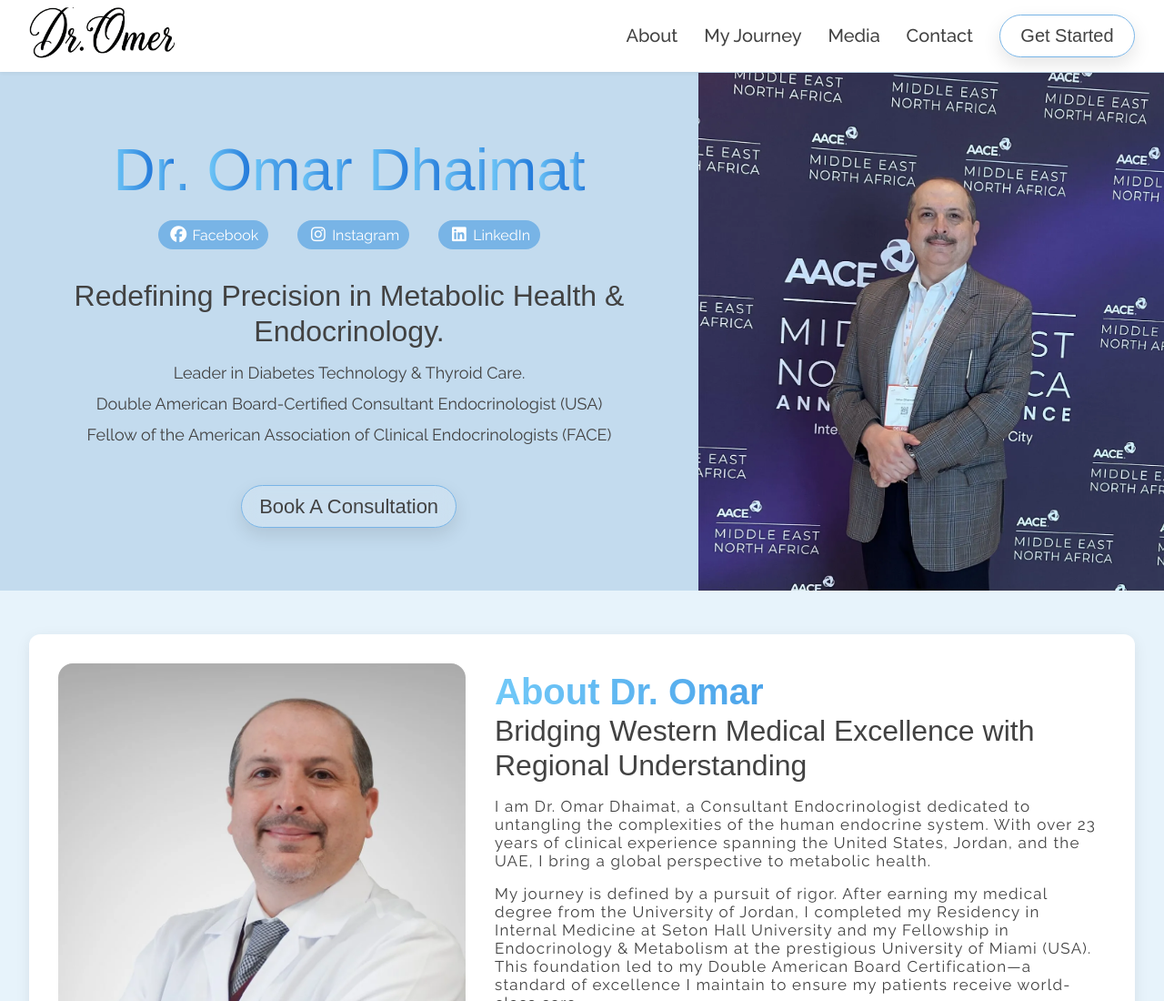
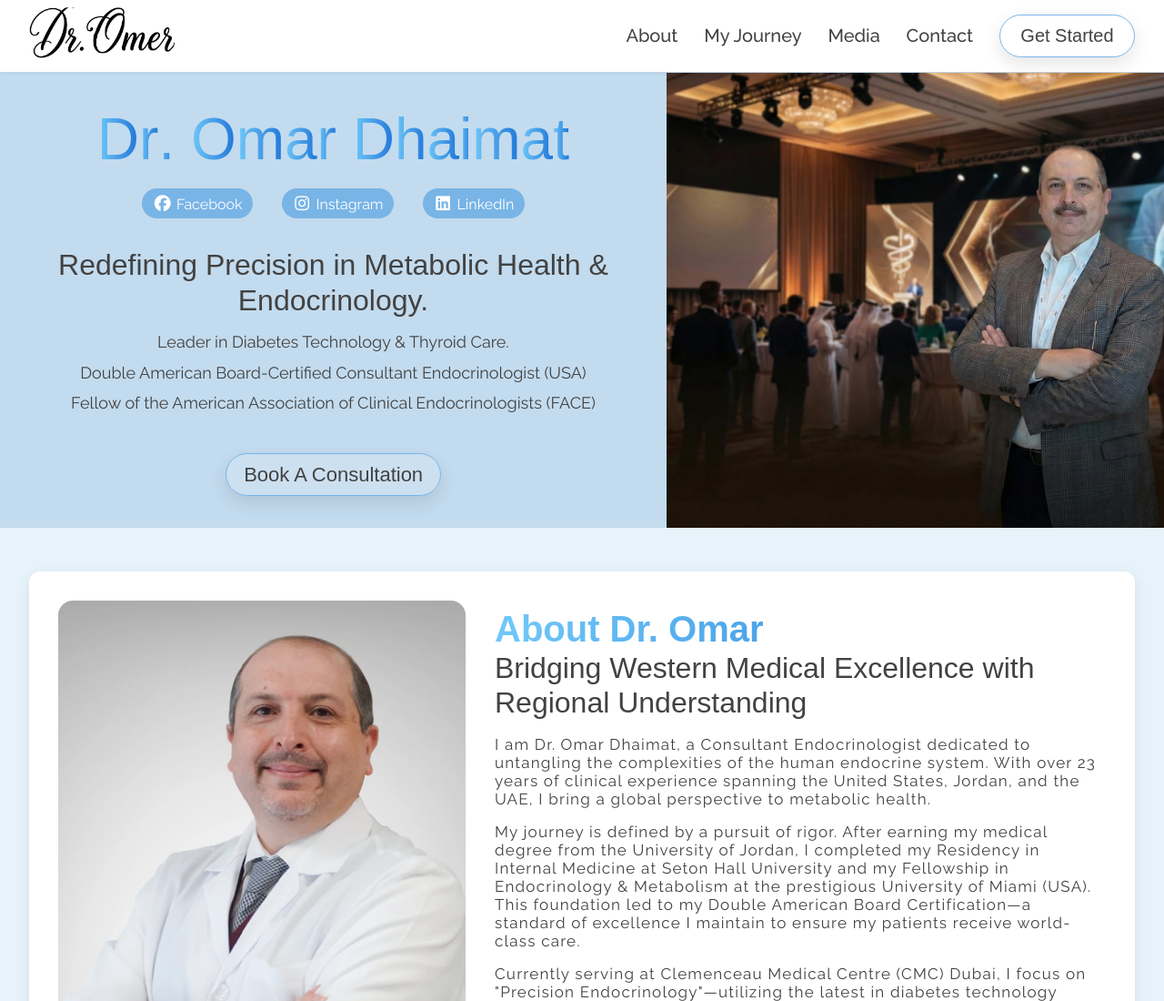
Before and after one commit to azambeigh/DrOmarPortfolio, a plain HTML site: page index.html in a window 1280 px wide. Shown: the top 1100 px of the page at 91% size. Drawn offline with Linux system fonts and the light colour scheme; a web font is replaced by a local one.

Commit message:
updated hero image

```diff
--- a/index.html
+++ b/index.html
@@ -110,7 +110,7 @@
                 </div>
             </div>
             <div class="hero-image animate-on-scroll animate-right">
-                <img src="./assests/Omer-hero.webp" alt="Dr Omar Dhaimat">
+                <img src="./assests/omar-hero1.jpg" alt="Dr Omar Dhaimat">
             </div>
         </div>
     </section>
--- a/style.css
+++ b/style.css
@@ -274,14 +274,14 @@ a {
 }
 
 .hero-image {
-  width: 40%;
-  aspect-ratio: 769 / 854;
+  width: 45%;
+  height: 500px;
   overflow: hidden;
 }
 
 .hero-image img {
+  width: 100%;
   height: 100%;
-  width: 100%;
   object-fit: cover;
 }
 
```
Also changed, not shown: assests/omar-hero1.jpg (added), script.js (line endings or trailing spaces).
